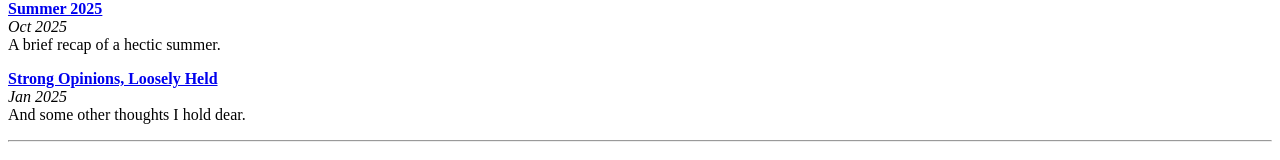
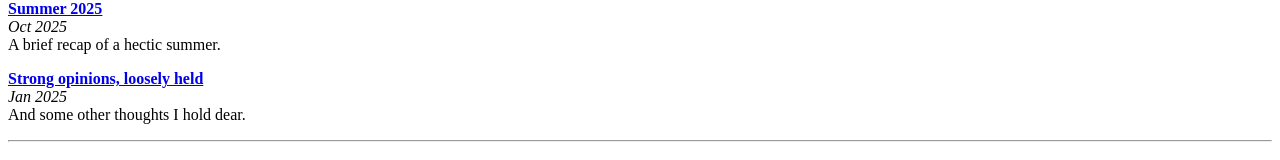
Before and after one commit to aaryanxshah/aaryanxshah.github.io, a Next.js app: page / in a window 1280 px wide. Shown: the part 738-898 px from the top of the page. Built offline with nearby package versions, Linux system fonts and the light colour scheme.

Commit message:
url changes

```diff
--- a/src/app/page.tsx
+++ b/src/app/page.tsx
@@ -83,7 +83,7 @@ export default function Home() {
       </p>
       <p>
         <strong>
-          <a href="/solh">Strong Opinions, Loosely Held</a>
+          <a href="/solh">Strong opinions, loosely held</a>
         </strong>
         <br />
         <em>Jan 2025</em>
```
